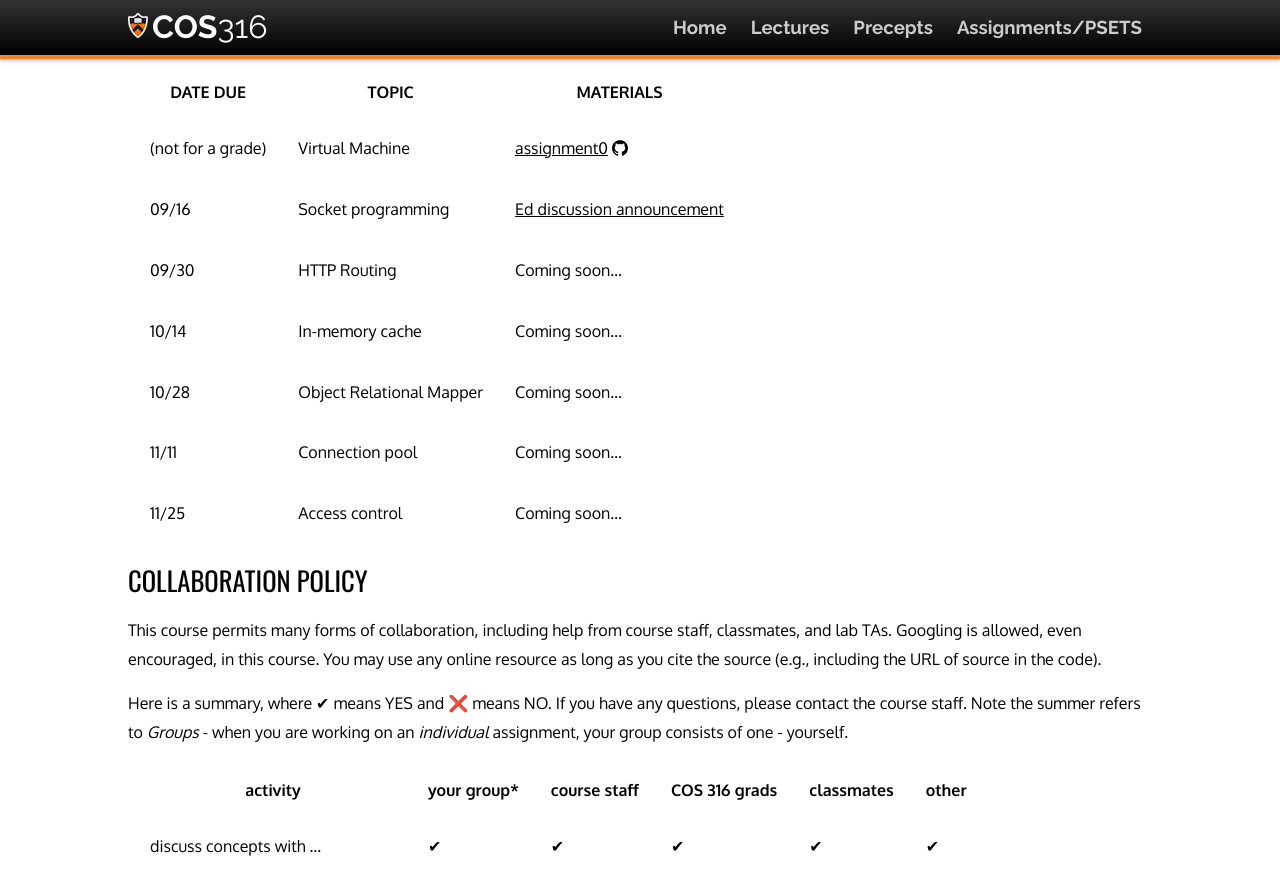
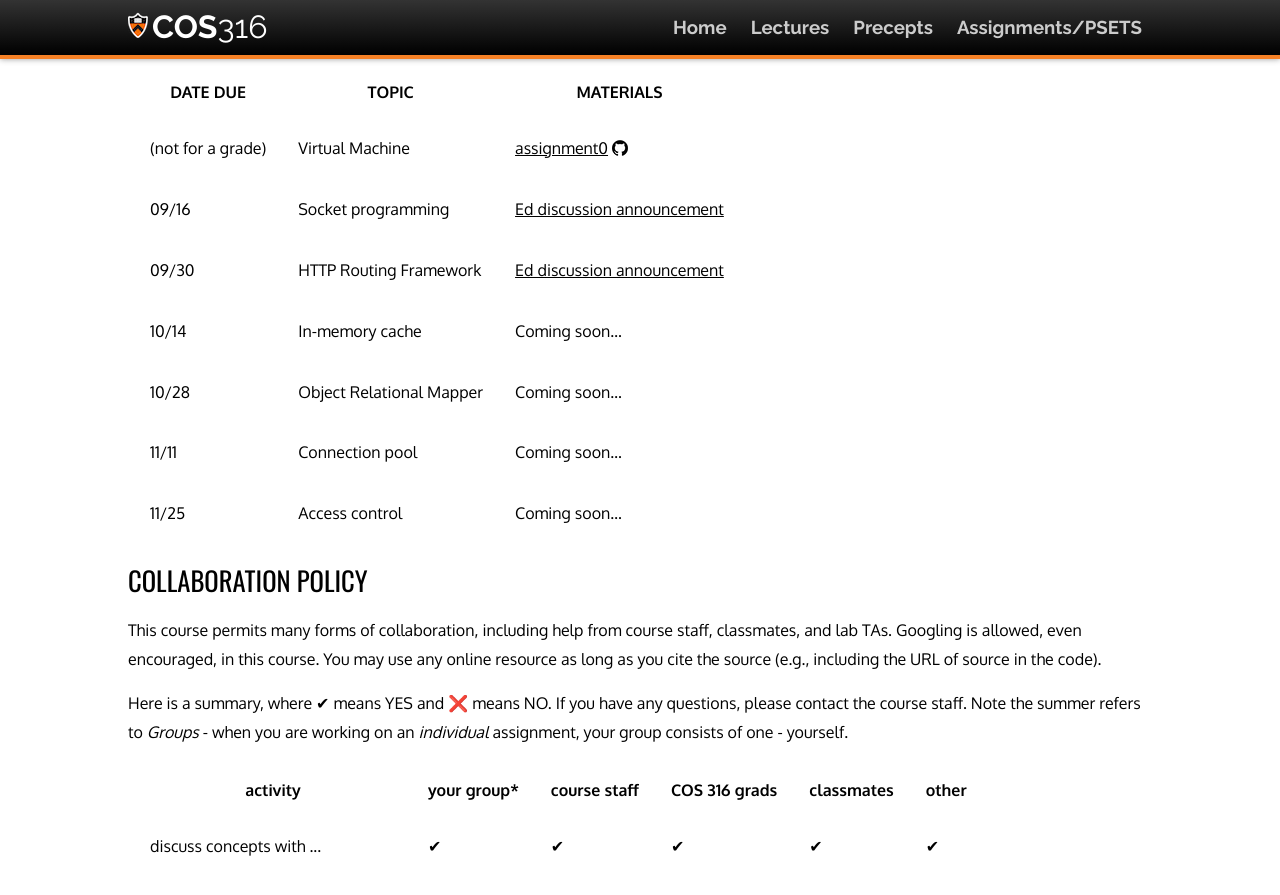
Before and after one commit to cos316/cos316-web, a Jekyll site: the page built from assignments.md, in a window 1280 px wide and 900 px high, scrolled down 633 px. Shown: the top 895 px of the window. Built offline with Jekyll 4.4.1, drawn with Linux system fonts in a browser that asks for light colours; nearby versions of some CDN libraries.

Commit message:
update assignment2 announcement link

```diff
--- a/assignments.md
+++ b/assignments.md
@@ -38,7 +38,7 @@
 | -----------------------|--------------------------|---------------------------------------------------------
 | (not for a grade)      | Virtual Machine          | [assignment0](https://github.com/cos316/COS316-Public/blob/master/assignments/assignment0/README.md)
 | 09/16                  | Socket programming       | [Ed discussion announcement](https://us.edstem.org/courses/2353/discussion/117978)
-| 09/30                  | HTTP Routing             | Coming soon...
+| 09/30                  | HTTP Routing Framework   | [Ed discussion announcement](https://us.edstem.org/courses/2353/discussion/126485)
 | 10/14                  | In-memory cache          | Coming soon...
 | 10/28                  | Object Relational Mapper | Coming soon...
 | 11/11                  | Connection pool          | Coming soon...
```
